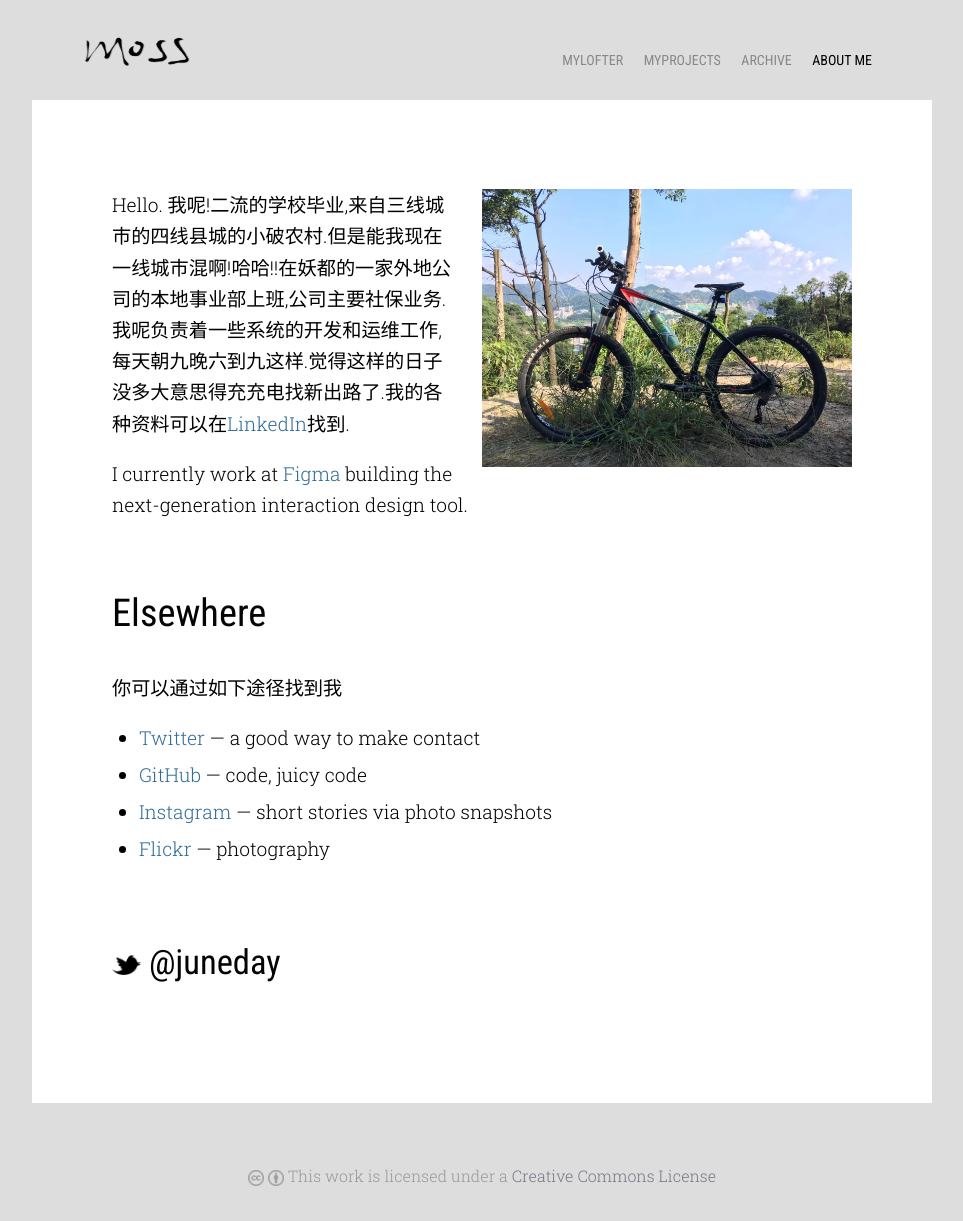
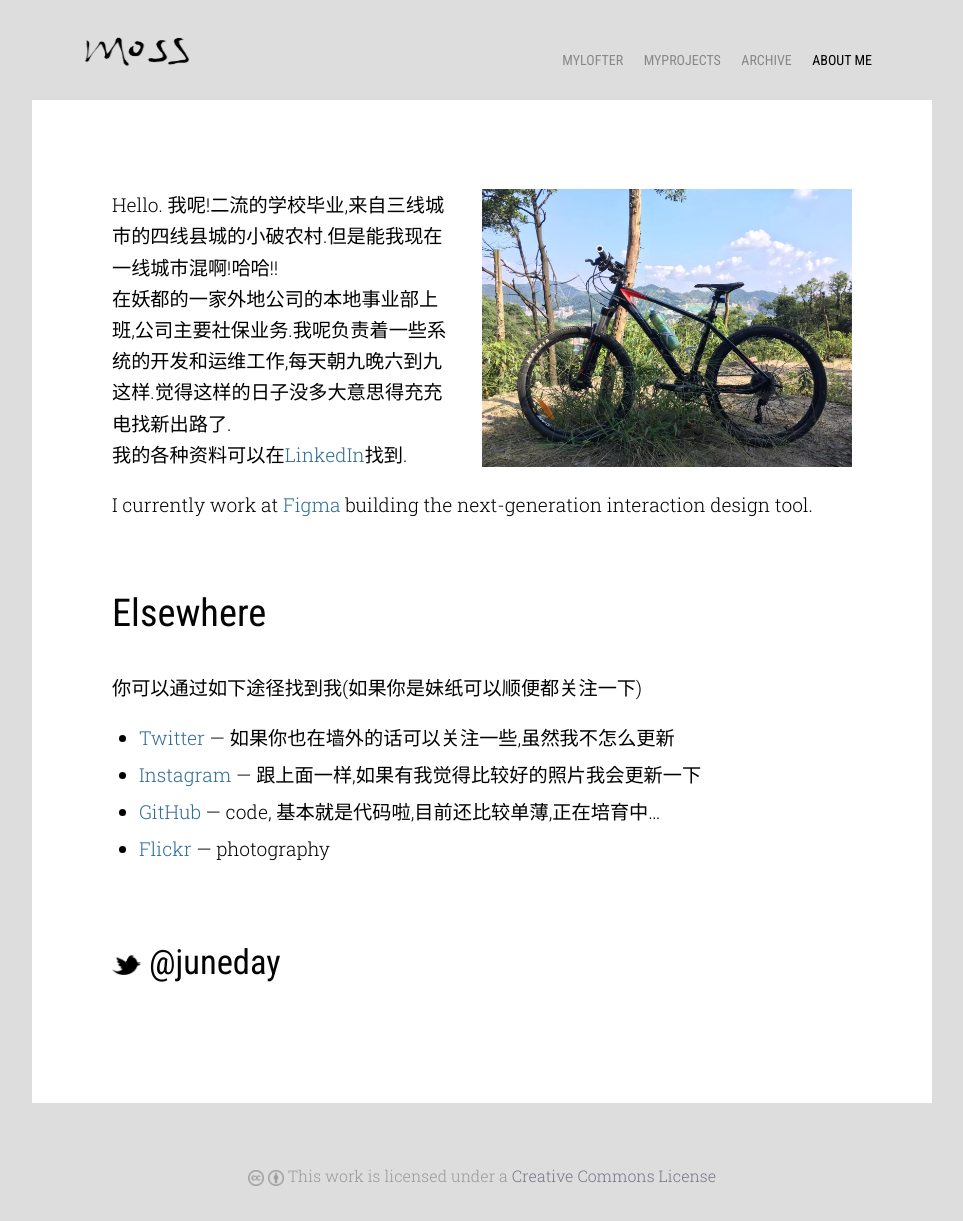
Before and after one commit to callmess/callmess.github.io, a Jekyll site: the page built from about/index.md, in a window 1280 px wide. Shown: the whole page, without its empty margins (158-1121 px from the left). Built offline with Jekyll 4.4.1, drawn with Linux system fonts in a browser that asks for light colours.

Commit message:
update index.md  change Personal contact information

```diff
--- a/about/index.md
+++ b/about/index.md
@@ -5,18 +5,20 @@ title: About
 
 <img src="portrait.jpg" width="50%" align="right">
 
-Hello. 我呢!二流的学校毕业,来自三线城市的四线县城的小破农村.但是能我现在一线城市混啊!哈哈!!在妖都的一家外地公司的本地事业部上班,公司主要社保业务.我呢负责着一些系统的开发和运维工作,每天朝九晚六到九这样.觉得这样的日子没多大意思得充充电找新出路了.我的各种资料可以在[LinkedIn](http://www.linkedin.com/in/莫振顺)找到.
+Hello. 我呢!二流的学校毕业,来自三线城市的四线县城的小破农村.但是能我现在一线城市混啊!哈哈!!
+在妖都的一家外地公司的本地事业部上班,公司主要社保业务.我呢负责着一些系统的开发和运维工作,每天朝九晚六到九这样.觉得这样的日子没多大意思得充充电找新出路了.
+我的各种资料可以在[LinkedIn](http://www.linkedin.com/in/莫振顺)找到.
 
 I currently work at [Figma](https://www.figma.com/) building the next-generation interaction design tool.
 
 <!-- [Some of my favorite technical papers &rarr;](https://www.dropbox.com/sh/is0sy5350lr4v9j/AADQlhVSQcRw6vCNKQgGWelqa) -->
 ## Elsewhere
 
-你可以通过如下途径找到我
+你可以通过如下途径找到我(如果你是妹纸可以顺便都关注一下)
 
-- [Twitter](http://twitter.com/juneday0623) — a good way to make contact
-- [GitHub](https://github.com/callmess) — code, juicy code
-- [Instagram](http://instagram.com/juneday0623/) — short stories via photo snapshots
+- [Twitter](http://twitter.com/juneday0623) — 如果你也在墙外的话可以关注一些,虽然我不怎么更新
+- [Instagram](http://instagram.com/juneday0623/) — 跟上面一样,如果有我觉得比较好的照片我会更新一下
+- [GitHub](https://github.com/callmess) — code, 基本就是代码啦,目前还比较单薄,正在培育中...
 - [Flickr](http://www.flickr.com/photos/rsms/) — photography
 
 
```
